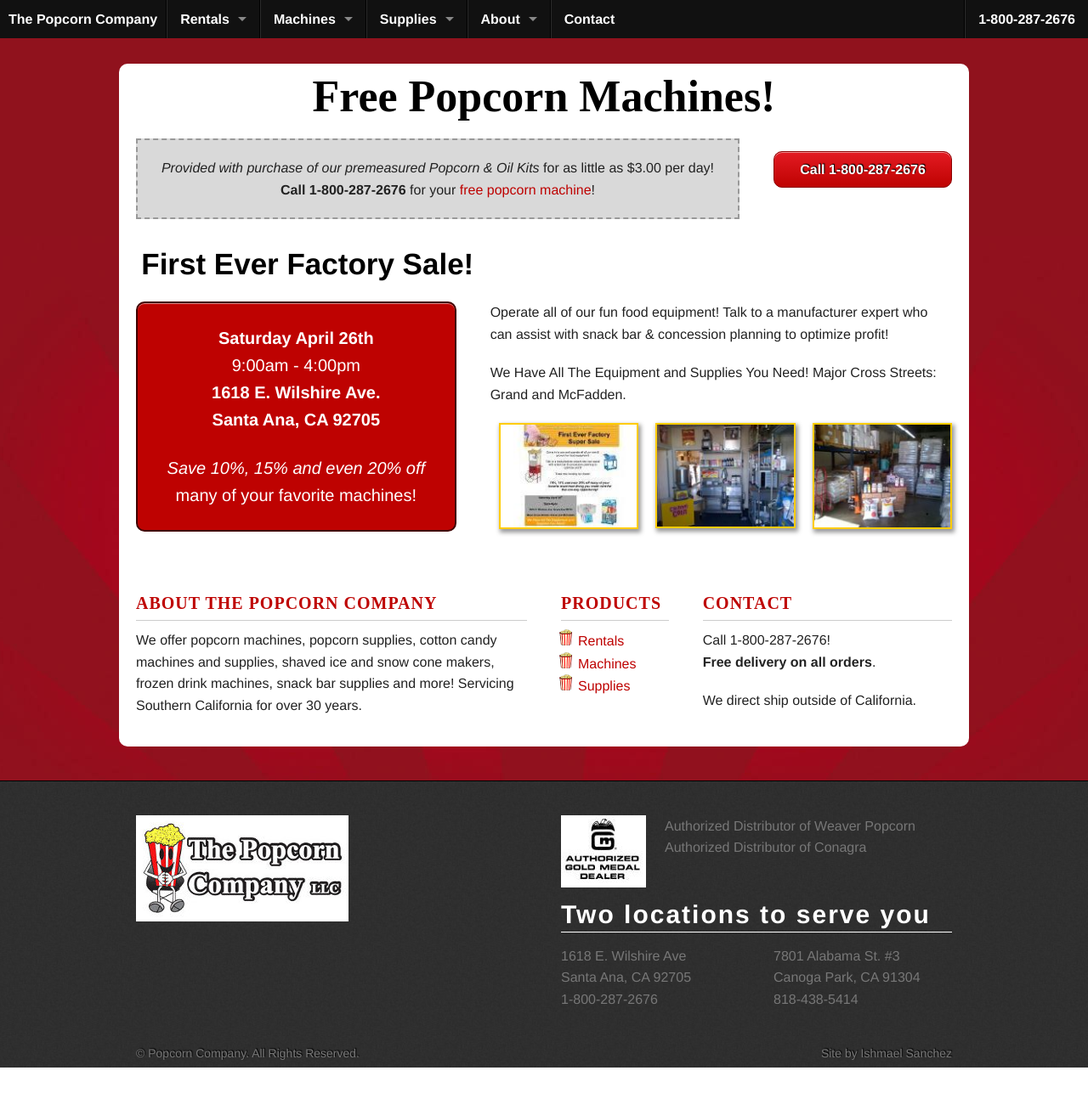
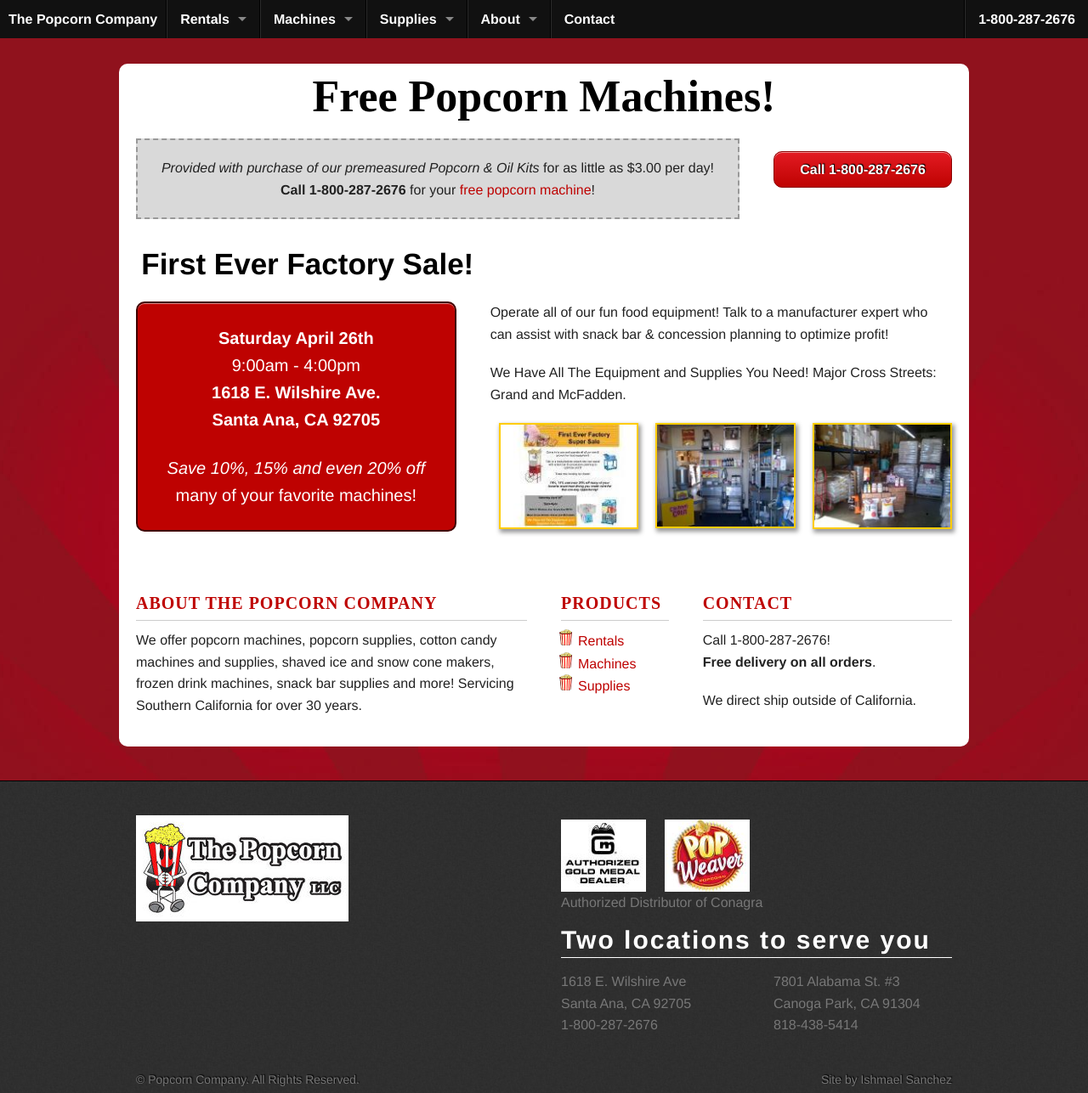
Before and after one commit to popcorncompanyllc/ishmaelsanchez.github.io, a Jekyll site: the page built from index.html, in a window 1280 px wide. Shown: the whole page at 85% size. Built offline with Jekyll 4.4.1, drawn with Linux system fonts in a browser that asks for light colours; some web fonts are replaced; Markdown is read by kramdown in place of the engine named in the settings; the list of posts is cut into pages by our own code; before the commit the page ends 1257 px from its top, so only the background shows below that.

Commit message:
Add popweaver logo to footer and add padding

```diff
--- a/_includes/footer.html
+++ b/_includes/footer.html
@@ -29,9 +29,9 @@
         </a>
       </div>
       <div class="large-6 columns large-offset-2">
-        <ul class="inline-list">
+        <ul class="inline-list distributor-logos">
           <li><img src="/img/gm-auth-deal.jpg" alt="Gold Medal authorized distribitor"></li>
-          <li>Authorized Distributor of Weaver Popcorn</li>
+          <li><img src="/img/pop-weaver-logo.jpg" alt="Authorized Distributor of Weaver Popcorn"></li>
           <li>Authorized Distributor of Conagra</li>
         </ul>
         <h3 class="bottom-bar-header">Two locations to serve you</h3>
--- a/sass/app.scss
+++ b/sass/app.scss
@@ -150,7 +150,7 @@
 
 .highlight {color:#006AB1;}
 .credit-link {color:#777;}
-
+.distributor-logos {padding-top:5px;}
 
 .flyer .panel {
   border-style:solid;
```
Also changed, not shown: css/app.css.
